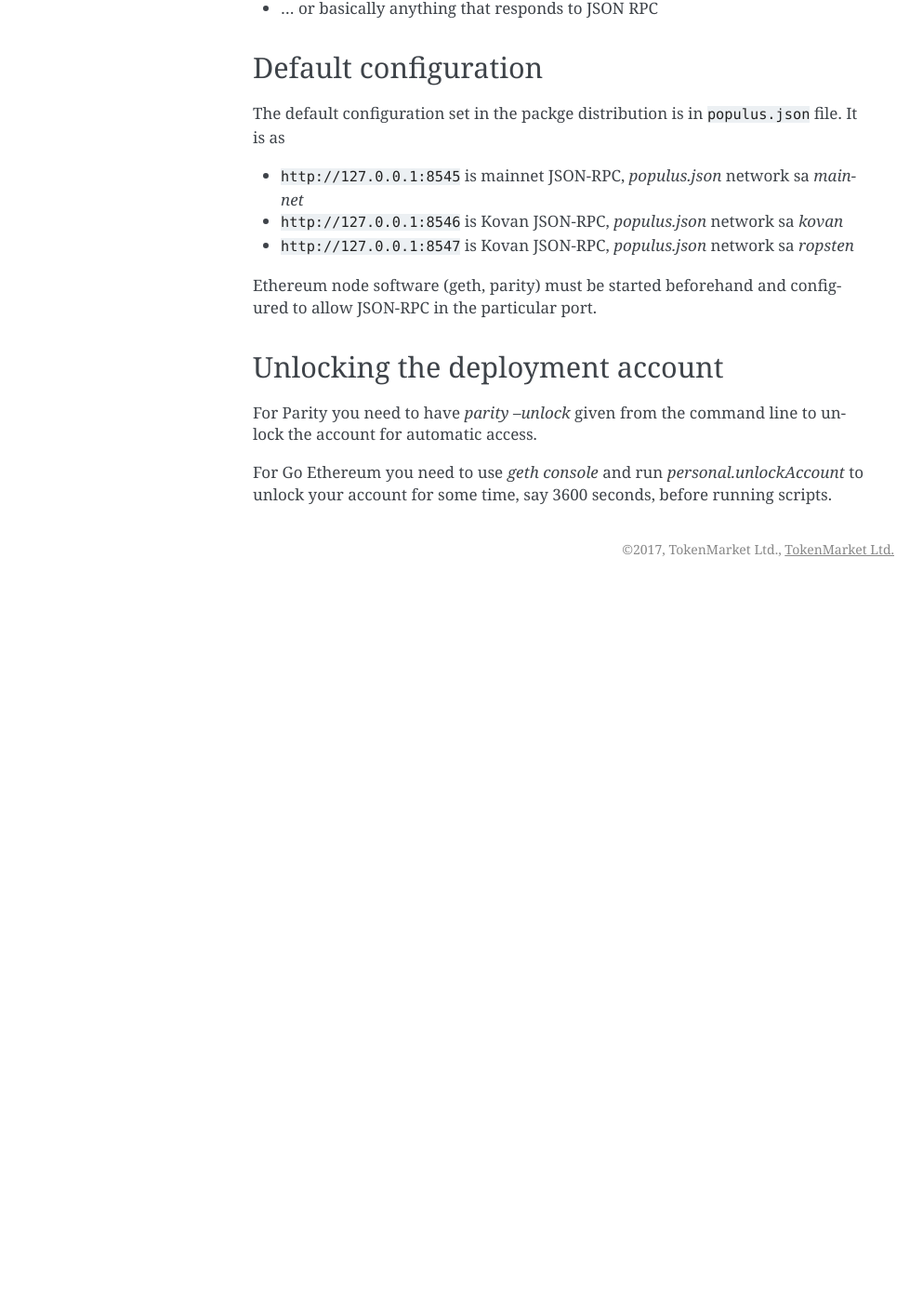
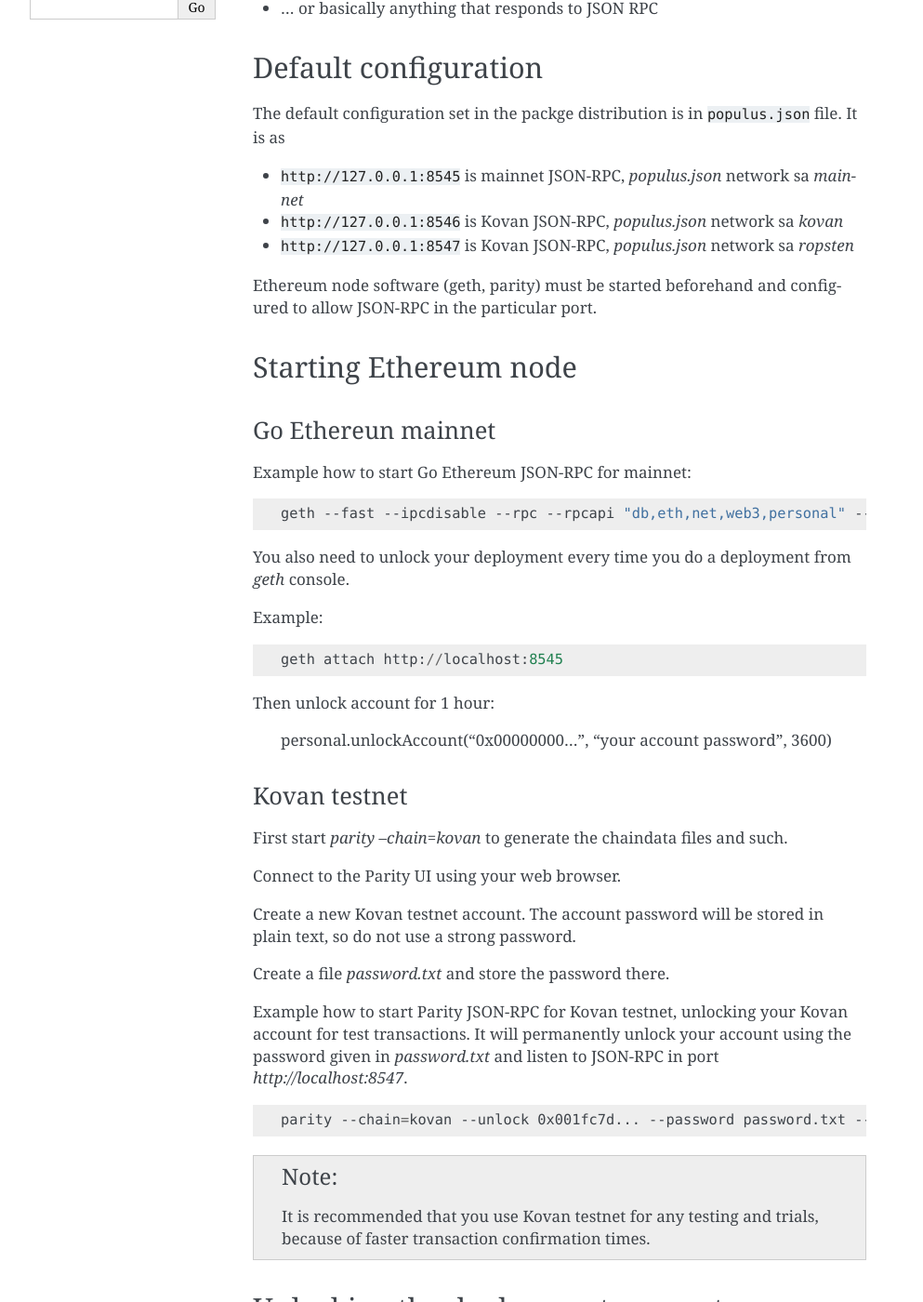
Before and after one commit to TokenMarketNet/smart-contracts, a Sphinx documentation site: the page built from docs/source/chain.rst, in a window 1280 px wide and 1400 px high, scrolled down 402 px. Shown: the whole window at 93% size, without its empty margins (148-1141 px from the left). Built offline with Sphinx 7.4.7, drawn with Linux system fonts in a browser that asks for light colours; before the commit the page ends 1032 px from its top, so only the background shows below that; some of the changed text lies outside the part shown.

Commit message:
Adding more documentation how to start geth and Parity correctly.

```diff
--- a/docs/source/chain.rst
+++ b/docs/source/chain.rst
@@ -36,6 +36,49 @@
 
 Ethereum node software (geth, parity) must be started beforehand and configured to allow JSON-RPC in the particular port.
 
+Starting Ethereum node
+======================
+
+Go Ethereun mainnet
+^^^^^^^^^^^^^^^^^^^
+
+Example how to start Go Ethereum JSON-RPC for mainnet:
+
+.. code-block:: shell
+
+    geth --fast --ipcdisable --rpc --rpcapi "db,eth,net,web3,personal" --verbosity 3 --rpccorsdomain "*"  --cache 2048
+
+You also need to unlock your deployment every time you do a deployment from `geth` console.
+
+Example::
+
+    geth attach http://localhost:8545
+
+Then unlock account for 1 hour:
+
+    personal.unlockAccount("0x00000000...", "your account password", 3600)
+
+Kovan testnet
+^^^^^^^^^^^^^
+
+First start `parity --chain=kovan` to generate the chaindata files and such.
+
+Connect to the Parity UI using your web browser.
+
+Create a new Kovan testnet account. The account password will be stored in plain text, so do not use a strong password.
+
+Create a file `password.txt` and store the password there.
+
+Example how to start Parity JSON-RPC for Kovan testnet, unlocking your Kovan account for test transactions. It will permanently unlock your account using the password given in `password.txt` and listen to JSON-RPC in port `http://localhost:8547`.
+
+.. code-block:: shell
+
+    parity --chain=kovan --unlock 0x001fc7d... --password password.txt --jsonrpc-apis "web3,eth,net,parity,traces,rpc,personal" --jsonrpc-port 8547 --no-ipc --port 30306 --tracing on --allow-ips=public
+
+.. note ::
+
+    It is recommended that you use Kovan testnet for any testing and trials, because of faster transaction confirmation times.
+
 Unlocking the deployment account
 ================================
 
```
Also changed, not shown: docs/source/install.rst (+9 -0 lines).
